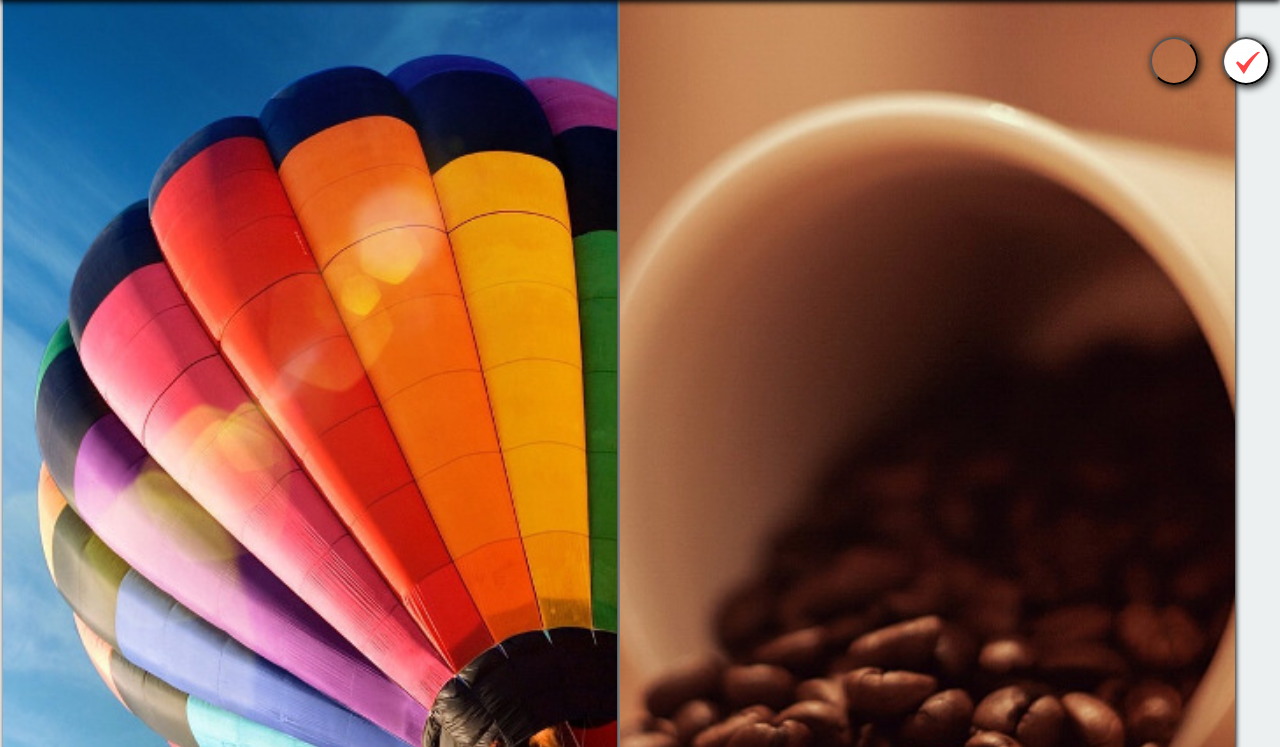
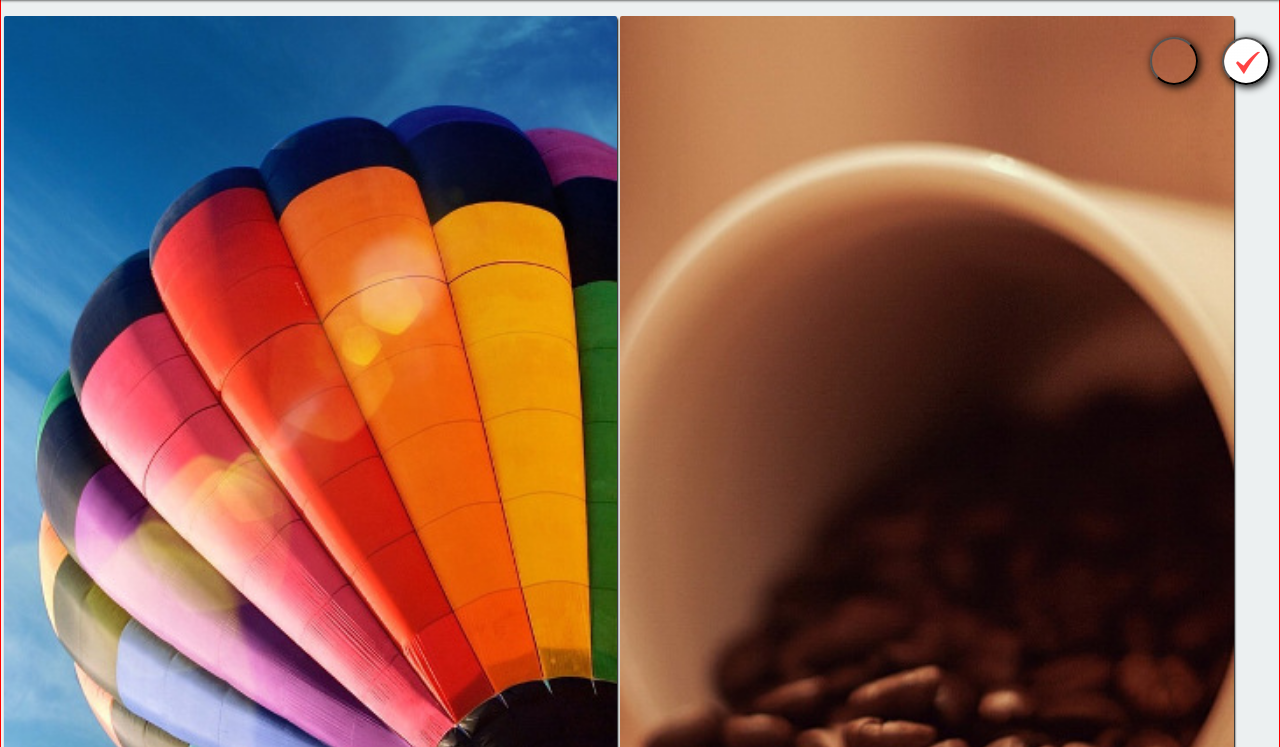
Before and after one commit to fredericksalazar/NiconWall, a plain HTML site: page index.html in a window 1280 px wide. Shown: the part 53-800 px from the top of the page. Drawn offline with Linux system fonts and the light colour scheme.

Commit message:
Inicio de desarollo NiconWall 3.0
inicia la fase de desarrollo de NiconWall 3.0, hacemos pequeños cambios
en UI de pruebas

```diff
--- a/css/app.css
+++ b/css/app.css
@@ -5,10 +5,7 @@ html, body {
     background-color: #ecf0f1;
 }
 
-body {
-    background: none;
-    position:relative;
-}
+
 
 h2.bb-docs {
     font-size: 1.8rem;
@@ -29,10 +26,11 @@ section[role="region"] {
 .touch{
     float: none;
     width: 48%;
-    height: 50%;
+    height: 30%;
     margin-left: 0.3em;
     margin-top: 0.3em;
-    box-shadow: 1px 3px 5px #000;
+    box-shadow: 1px 2px 2px #000;
+    border-radius:2px;
 }
 
 #footer{
@@ -47,6 +45,12 @@ section[role="region"] {
     box-shadow: inset 0 0 10px #000000;
 }
 
+#container{
+    padding-top:5em;
+    border: 1px solid red;
+    clear: left;
+}
+
 @keyframes fadein {
 from { opacity: -1; }
 to { opacity: 1; }
--- a/css/headers.css
+++ b/css/headers.css
@@ -11,7 +11,7 @@ section[role="region"] > header:first-child {
   height: 5rem;
   width: 100%;
   background-size: auto 100%;
-  box-shadow: 0px 5px 6px #000;
+  box-shadow: 0px 3px 3px #000;
   display:inline;
 }
 
--- a/index.html
+++ b/index.html
@@ -3,7 +3,9 @@
     <head>
         <meta charset="utf-8">
         <title>NiconWall</title>
-        <meta name="description" content="A privileged app stub">
+        <meta name = "description" content = "NiconWall es una aplicación exclusiva para dispositivos FirefoxOS que permite ajustar hermosos wallpapers.">
+        <meta name = "Author" content = "NiconSystemCO">
+        <meta charset = "UTF-8">
         <meta content="#e74c3c" name="theme-color"></meta>
 
         <!--
```
Also changed, not shown: 1 other file.
